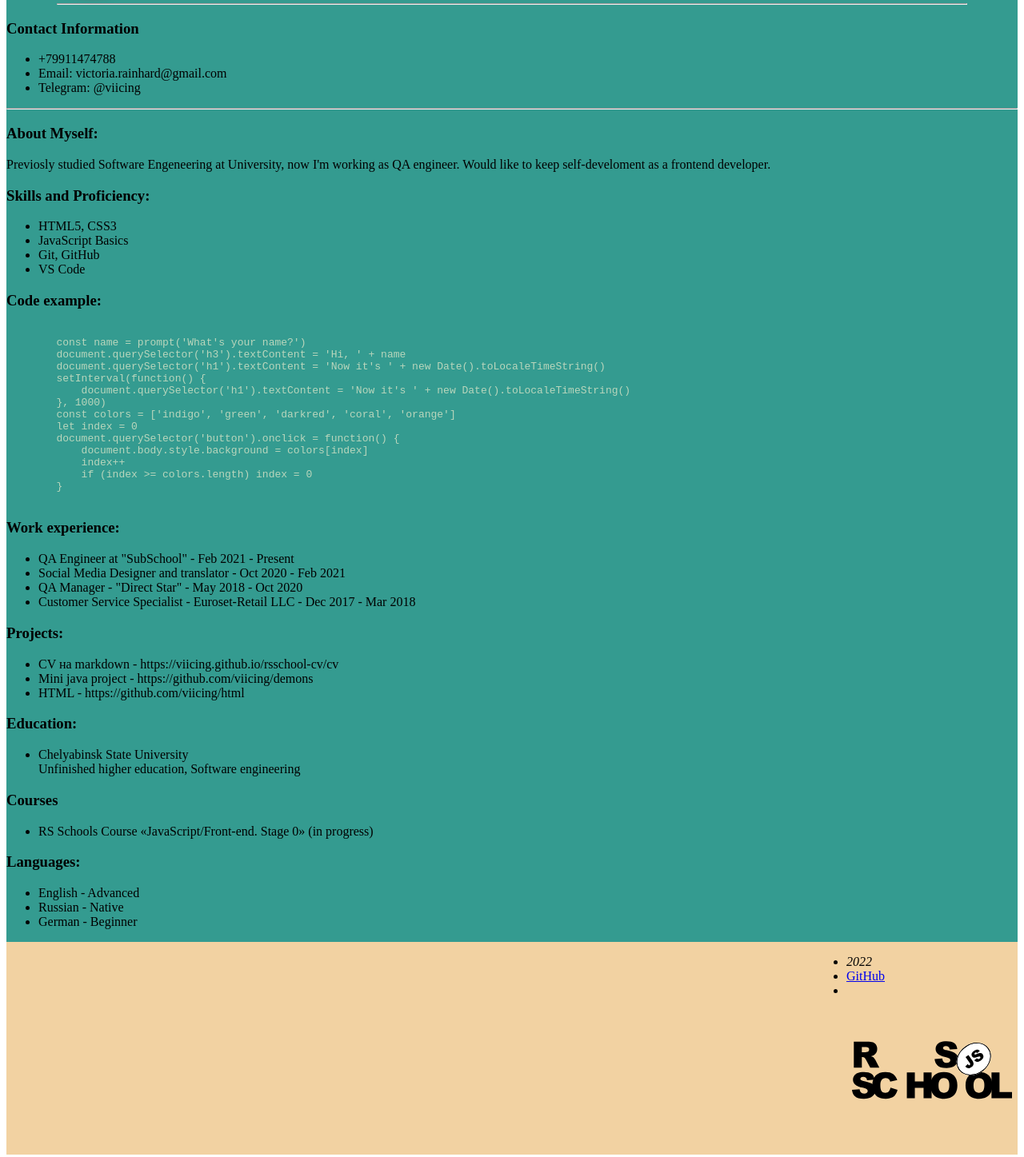
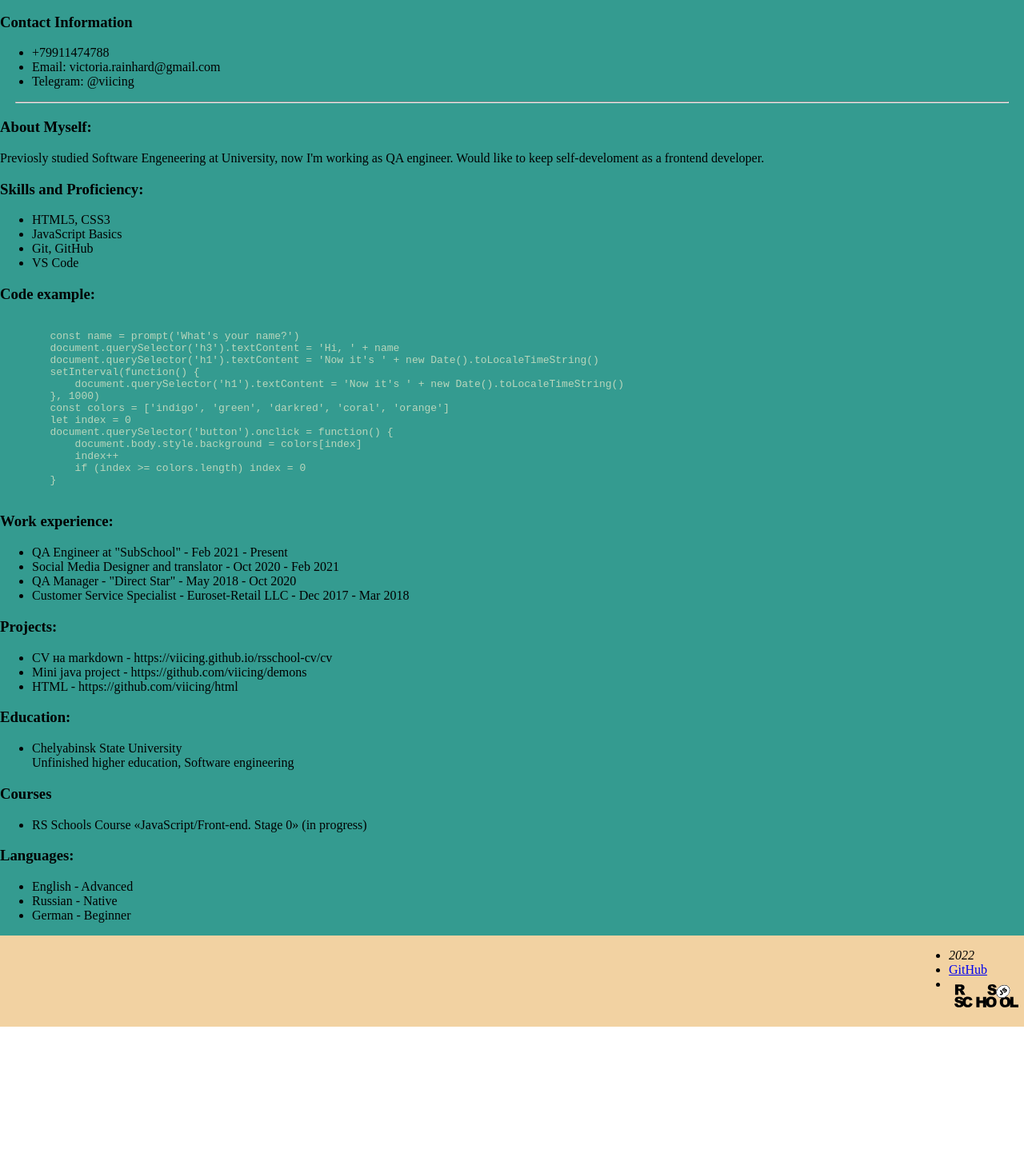
Before and after one commit to viicing/rsschool-cv, a plain HTML site: page index.html in a window 1280 px wide. Shown: the part 300-1747 px from the top of the page at 80% size. After the commit the page ends 1584 px from the top, so only its background shows below. Drawn offline with Linux system fonts and the light colour scheme.

Commit message:
fix: change margin

```diff
--- a/index.html
+++ b/index.html
@@ -24,7 +24,7 @@
             <h1>Victoria Antipova</h1>
 
             <h2>Junior Frontend Developer</h2>
-            <hr  align="center" width="90%">
+            <hr>
             <h3>Contact Information </h3>
             <ul>
                 <li>+79911474788</li>
@@ -73,9 +73,9 @@
                 </ul>
             <h3>Education:</h3>
             <ul>
-                <li>Chelyabinsk State University</li>
-                Unfinished higher education, Software engineering
-                </ul>
+                <li>Chelyabinsk State University <br> Unfinished higher education, Software engineering</li>
+
+            </ul>
             <h3>Courses</h3>
             <ul>
                 <li>RS Schools Course «JavaScript/Front-end. Stage 0» (in progress)</li>
@@ -89,14 +89,14 @@
 
     </main>
 
-    <footer class="links-list">
+    <footer>
         <!--ссылка на гитхаб, год создания приложения, логотип курса со ссылкой на курс-->
-        <div>
+        <div class="links-list">
             <ul>
             <li><em>2022</em></li>
             <li><a href="https://github.com/viicing" class="links-github">GitHub</a></li>
             <li><a href="https://rs.school/js/" class="contact-links-rsschool" target="_blank">
-                <img src="/assets/rs-logo.svg" alt="rsschool logo" class="rsschool" width="80" height="29" viewBox="0 0 80 29" fill="none">
+                <img src="/assets/rs-logo.svg" alt="rsschool logo" class="rsschool">
               </a></li>
             </ul>
         </div>
--- a/style.css
+++ b/style.css
@@ -8,6 +8,7 @@ body {
     display: flex;
     flex-direction: column;
     justify-content: space-between;
+    margin: 0;
   }
 img {
     height: 200px;
@@ -16,7 +17,10 @@ img {
     float: left;
 }
 
-
+hr {
+   color: goldenrod;
+   width: 97%;
+}
 
 
 .container {
@@ -62,3 +66,8 @@ footer {
     display: flex;
     flex-direction: row-reverse;
 }
+
+.rsschool {
+  width: 5em;
+  height: 2em;
+}
```
